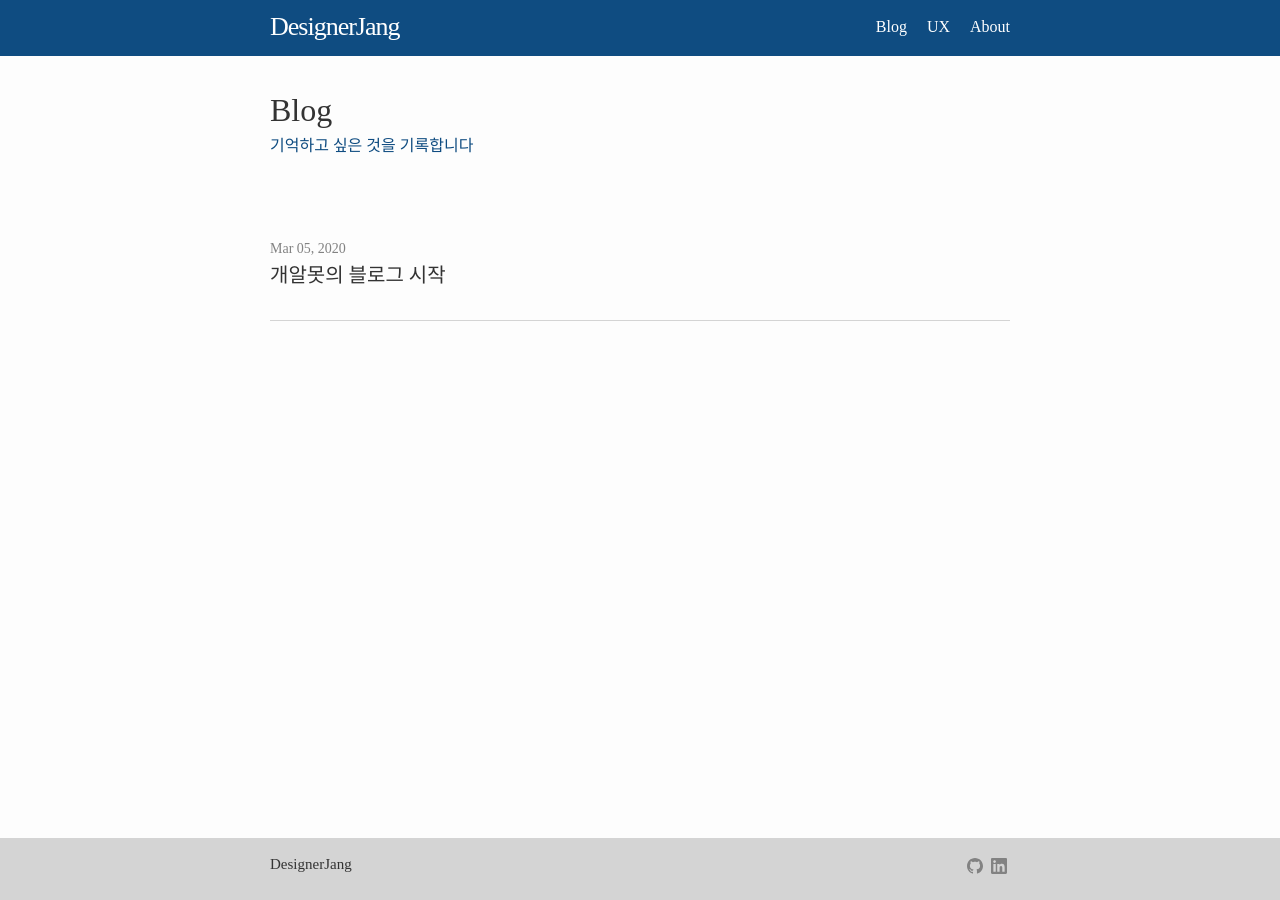
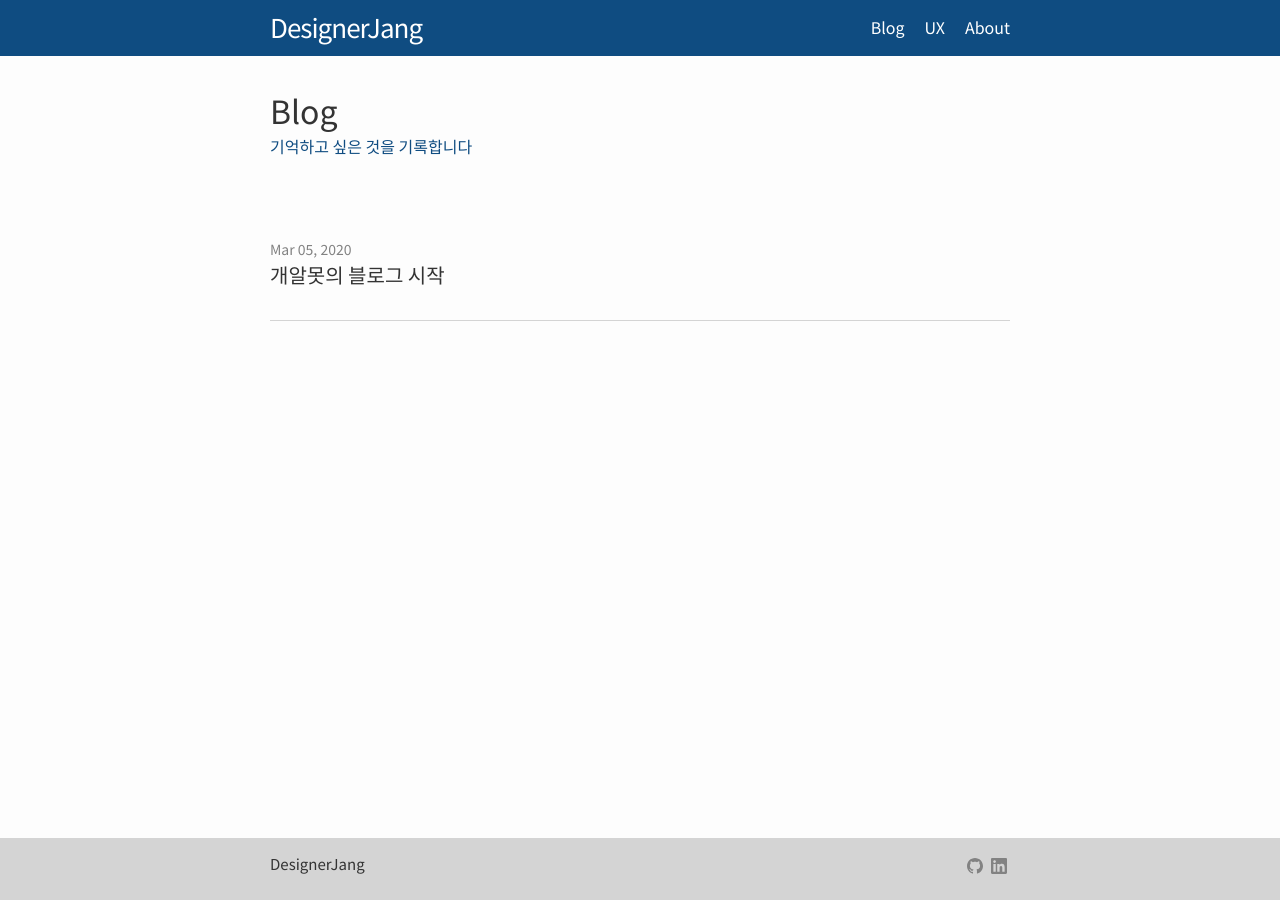
Before and after one commit to DesignerJJang/DesignerJJang.github.io, a Jekyll site: the page built from category/Blog.md, in a window 1280 px wide. Built offline with Jekyll 4.4.1, drawn with Linux system fonts in a browser that asks for light colours.

Commit message:
titlefont sans

```diff
--- a/_sass/minima/_layout.scss
+++ b/_sass/minima/_layout.scss
@@ -301,7 +301,7 @@
 .post-title h1 {
   @include relative-font-size(2.625);
 
-	font-family: 'Noto Serif KR', serif;//타이틀 변경
+	base-font-family: 'Noto Sans KR', sans-serif;//타이틀 변경
 
   letter-spacing: -1px;
   line-height: 1.15;
--- a/_sass/minima/initialize.scss
+++ b/_sass/minima/initialize.scss
@@ -2,12 +2,15 @@
 
 // Define defaults for each variable.
 
-//$base-font-family: "Noto Serif KR", "Noto Sans KR", "Song Myung" serif;
+//$base-font-family: "Noto Serif KR", "Noto Sans KR", serif;
 
 //$base-font-family: "Noto Serif KR", serif !default;
 
-$base-font-family: 'Noto Sans KR', sans-serif !default;
-$base-font-family: 'Noto Serif KR', serif;
+//$base-font-family: 'Noto Sans KR', sans-serif !default;
+//$base-font-family: 'Noto Serif KR', serif;
+
+$base-font-family: "Noto Serif KR", "Noto Sans KR", serif !default;
+
 
 //$base-font-family: -apple-system, BlinkMacSystemFont, "Segoe UI", "Segoe UI Symbol", "Segoe UI Emoji", "Apple Color Emoji", Roboto, Helvetica, Arial, sans-serif !default;
 $code-font-family: "Menlo", "Inconsolata", "Consolas", "Roboto Mono", "Ubuntu Mono", "Liberation Mono", "Courier New", monospace;
```
